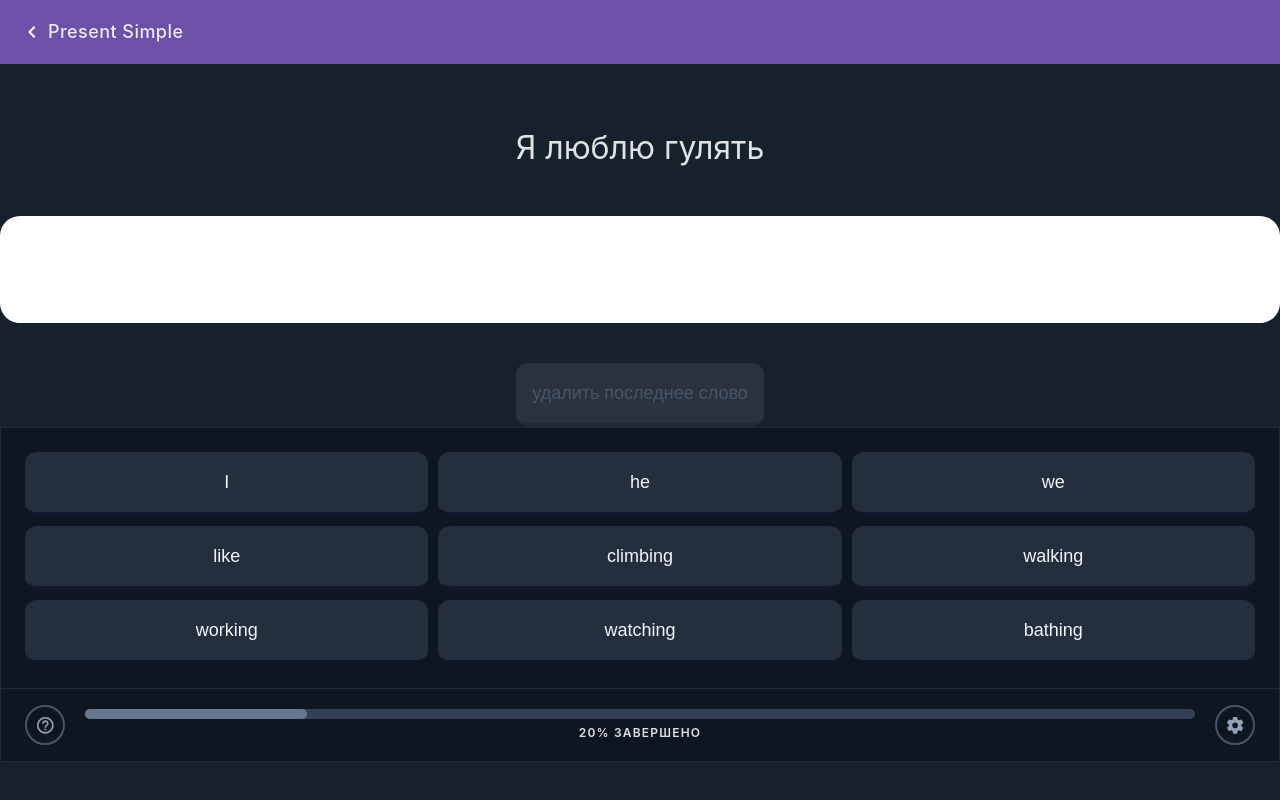
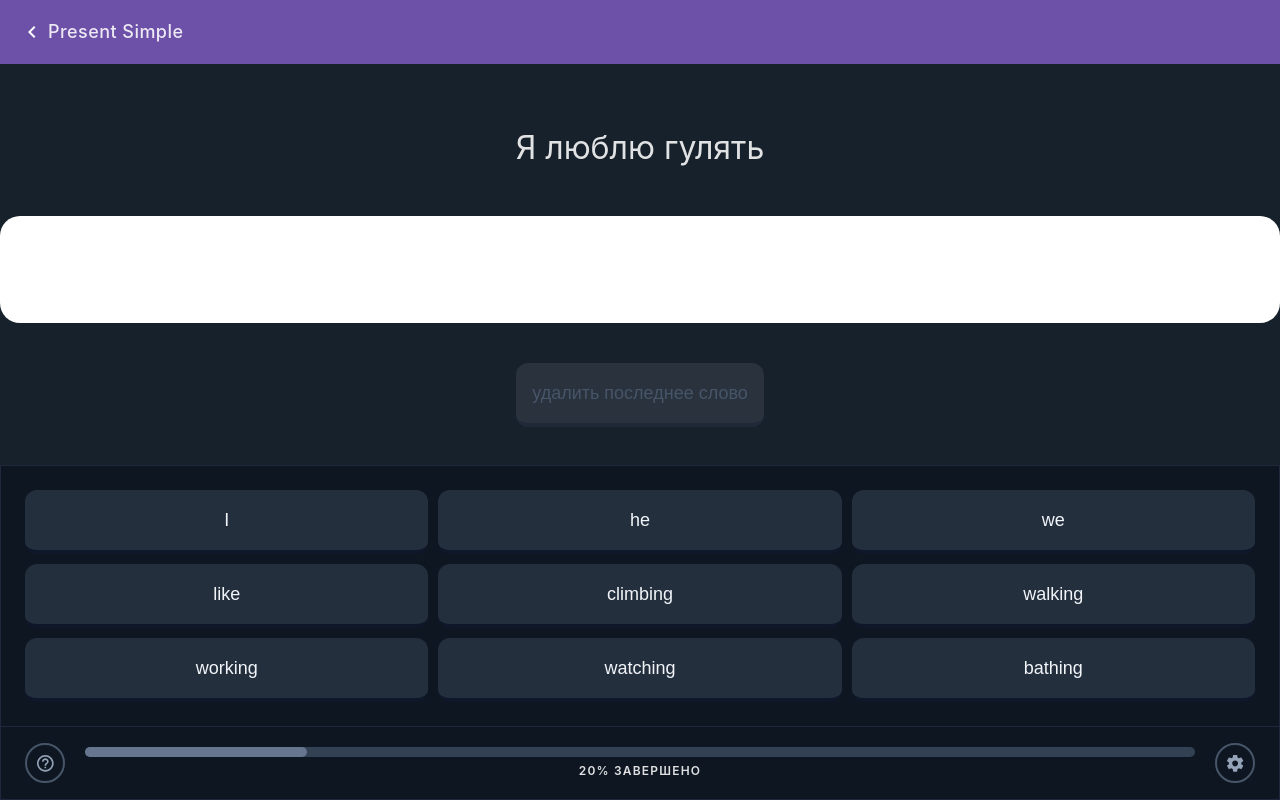
Before and after one commit to HunterM7/easy-english-telegram, a React (Vite) app: page /lessons/random-lesson-id-1 in a window 1280 px wide. Built offline with nearby package versions, Linux system fonts and the light colour scheme; what @telegram-apps/sdk-react would draw is missing.

Commit message:
Растянул основную часть, чтобы прибить клавиатуру и футер.

```diff
--- a/src/pages/lesson-page/lesson-page-footer/lesson-page-footer.scss
+++ b/src/pages/lesson-page/lesson-page-footer/lesson-page-footer.scss
@@ -1,6 +1,5 @@
 .lesson-page-footer {
     width: 100%;
-    flex: 1;
     display: flex;
     align-items: center;
     gap: 20px;
--- a/src/pages/lesson-page/lesson-page.scss
+++ b/src/pages/lesson-page/lesson-page.scss
@@ -1,11 +1,19 @@
 .lesson-page {
   display: flex;
   flex-direction: column;
-  align-items: center;
+  height: 100%;
+
+  &__main {
+    flex: 1;
+    display: flex;
+    flex-direction: column;
+    align-items: center;
+  }
 
   &__task-name {
     margin-top: 60px;
     font-size: 32px;
+    text-align: center;
   }
 
   &__task-result {
--- a/src/pages/lesson-page/lesson-page.tsx
+++ b/src/pages/lesson-page/lesson-page.tsx
@@ -33,6 +33,7 @@ export function LessonPage() {
   return (
     <div className='lesson-page'>
       <Header title={name} backTo='/lessons' />
+      <div className="lesson-page__main">
         <div className="lesson-page__task-name">{task.name}</div>
         <div className="lesson-page__task-result">
           {result.map(item => (
@@ -50,6 +51,7 @@ export function LessonPage() {
         >
           удалить последнее слово
         </Button>
+      </div>
       <div className="lesson-page__options">
         {task.options.map(option => (
           <Button
```
Lines whose indentation alone changed are shown as unchanged.
